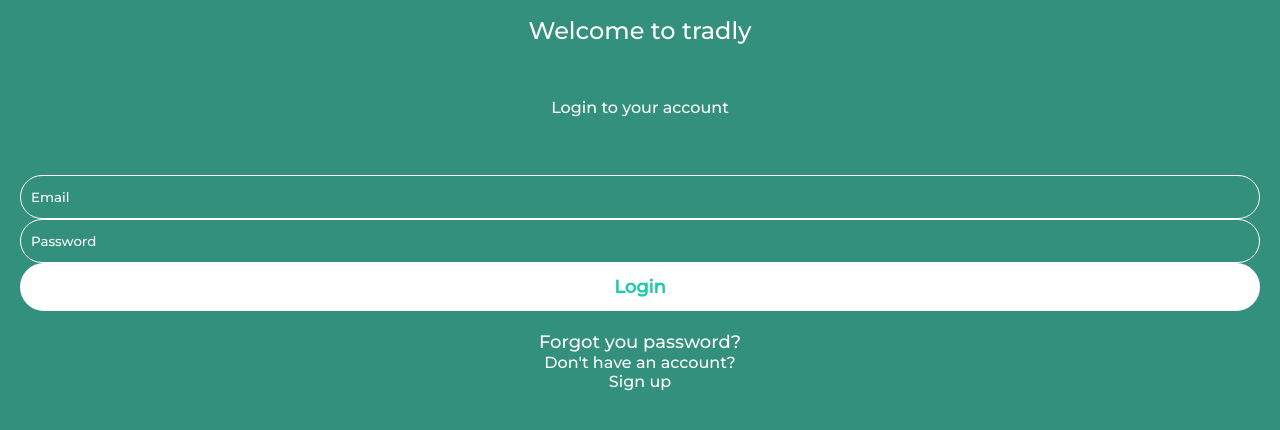
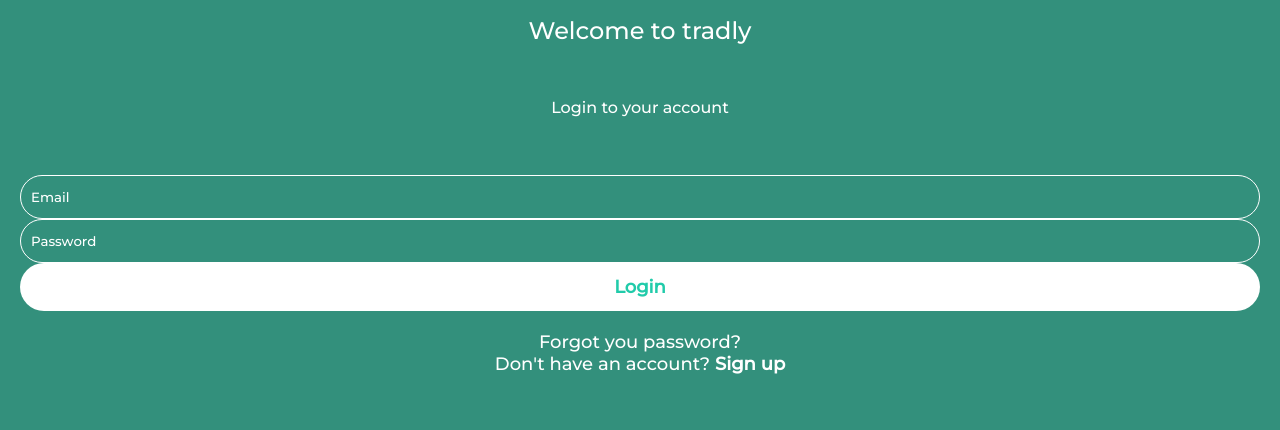
Before and after one commit to FranciscoJavierMartin/tradly, a Nuxt app: page / in a window 1280 px wide. Shown: the top 430 px of the page. Built offline with nearby package versions, Linux system fonts and the light colour scheme.

Commit message:
Style bottom links

```diff
--- a/components/LoginScreen/LoginScreen.vue
+++ b/components/LoginScreen/LoginScreen.vue
@@ -8,7 +8,9 @@
       <CustomButton text="Login" inverted />
     </form>
     <a class="c-login-screen__forgot-password">Forgot you password?</a>
-    <span>Don't have an account?</span> <a>Sign up</a>
+    <span class="c-login-screen__sign-up"
+      >Don't have an account? <a>Sign up</a></span
+    >
   </div>
 </template>
 
@@ -68,5 +70,15 @@
     font-weight: 400;
     line-height: 22px;
   }
+
+  &__sign-up {
+    font-weight: 400;
+    font-size: 18px;
+    line-height: 22px;
+
+    a {
+      font-weight: 600;
+    }
+  }
 }
 </style>
```
Also changed, not shown: 1 other file (tests, documents, lock files or other folders).
